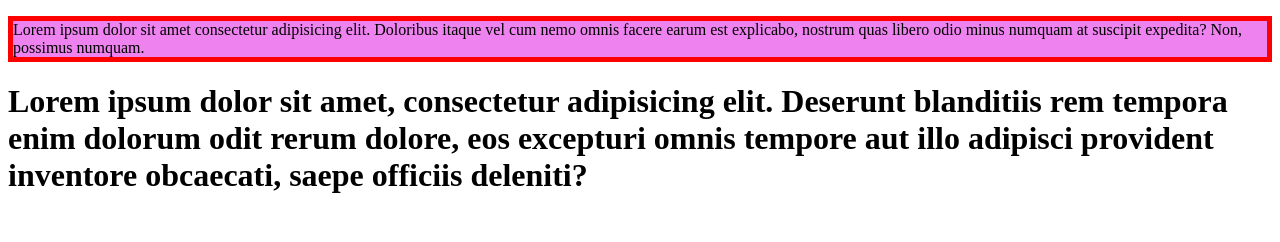
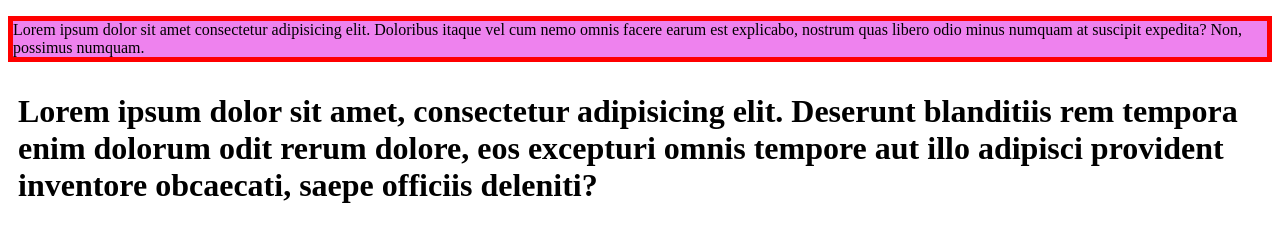
Before and after one commit to afzal75/my-second-repo, a plain HTML site: page index.html in a window 1280 px wide. Drawn offline with Linux system fonts and the light colour scheme.

Commit message:
color changed

```diff
--- a/style.css
+++ b/style.css
@@ -2,3 +2,7 @@ p{
     background-color: violet;
     border: 5px solid red;
 }
+h1{
+   background-color: #fff;
+   padding: 10px;
+}
```
